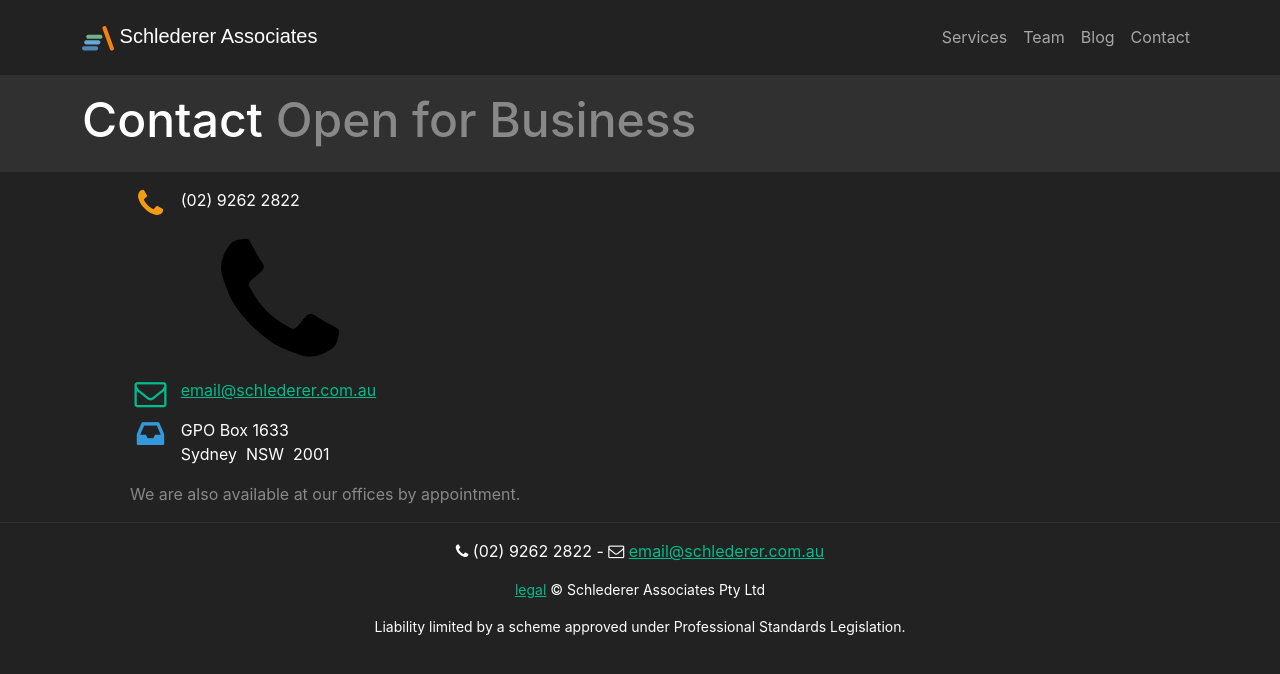
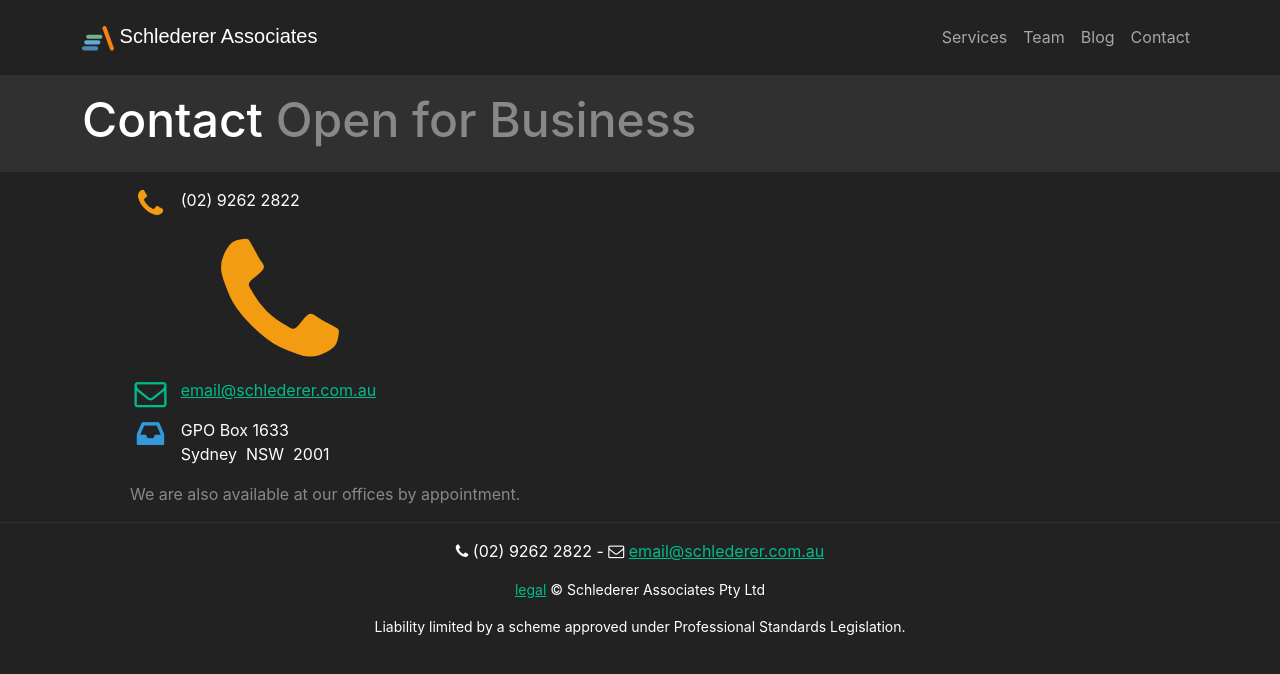
Before and after one commit to Mforcer/tax2, a Jekyll site: the page built from contact2.html, in a window 1280 px wide. Shown: the top 674 px of the page. Built offline with Jekyll 4.4.1, drawn with Linux system fonts in a browser that asks for light colours; nearby versions of some CDN libraries.

Commit message:
Update contact2.html

```diff
--- a/contact2.html
+++ b/contact2.html
@@ -9,7 +9,7 @@ lead:
 <div class="mx-5">
     <p><i class="fa fa-phone fa-2x fa-fw text-warning pull-left"></i>{{site.biz_phone}}</p>
     <svg class="icon">
-        <use xlink:href="/icons.svg#phone"></use>
+        <use xlink:href="/icons.svg#phone" fill="var(--bs-warning)"></use>
     </svg>
     <p><i class="fa fa-envelope-o fa-2x fa-fw text-success pull-left"></i><a href="mailto:{{site.biz_email}}">{{site.biz_email}}</a></p>
     <p><i class="fa fa-inbox fa-2x fa-fw text-info pull-left"></i>{{site.biz_post_box}}<br>{{site.biz_post_city}}&nbsp;&nbsp;{{site.biz_post_state}}&nbsp;&nbsp;{{site.biz_post_code}}</p>
```
